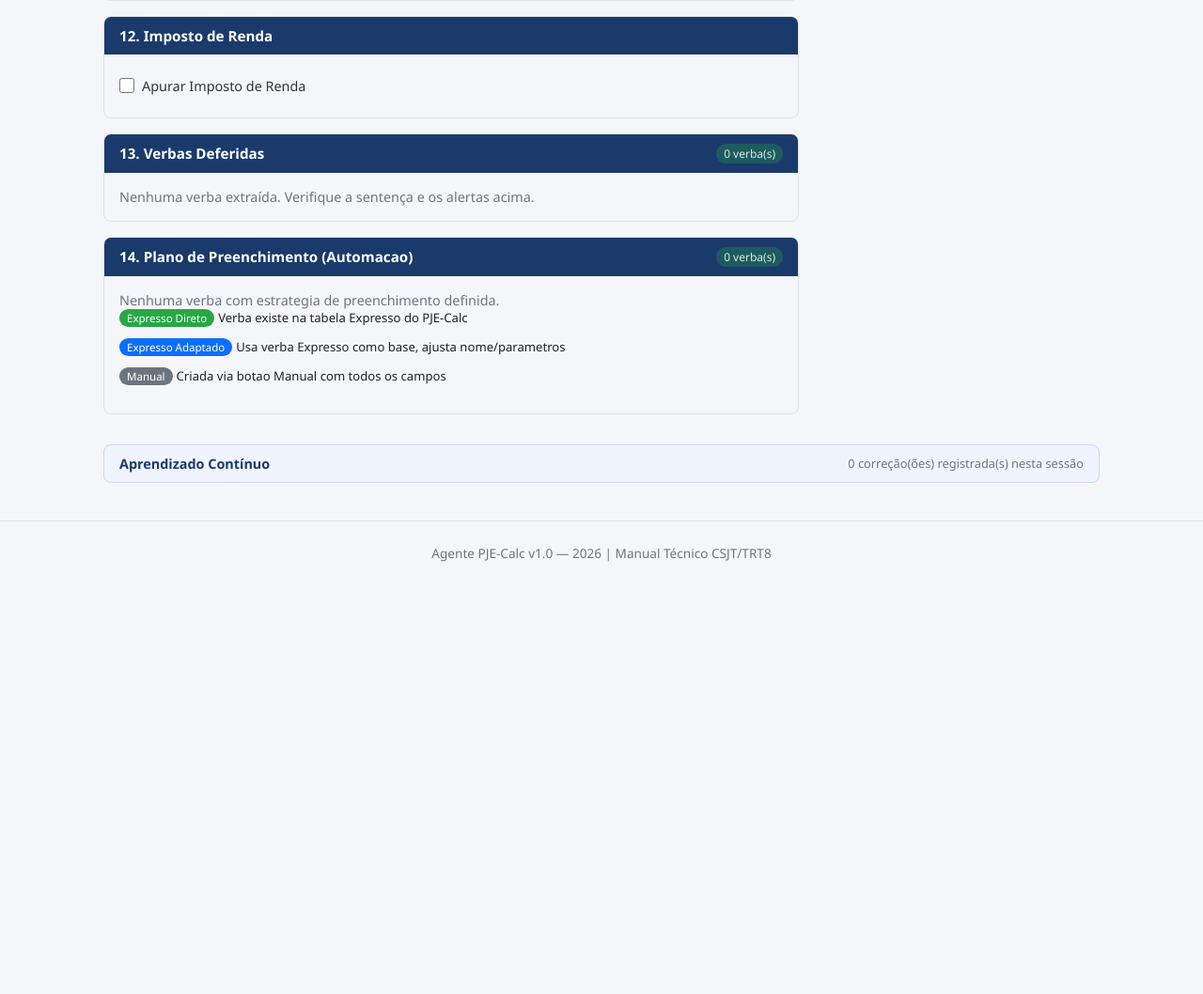
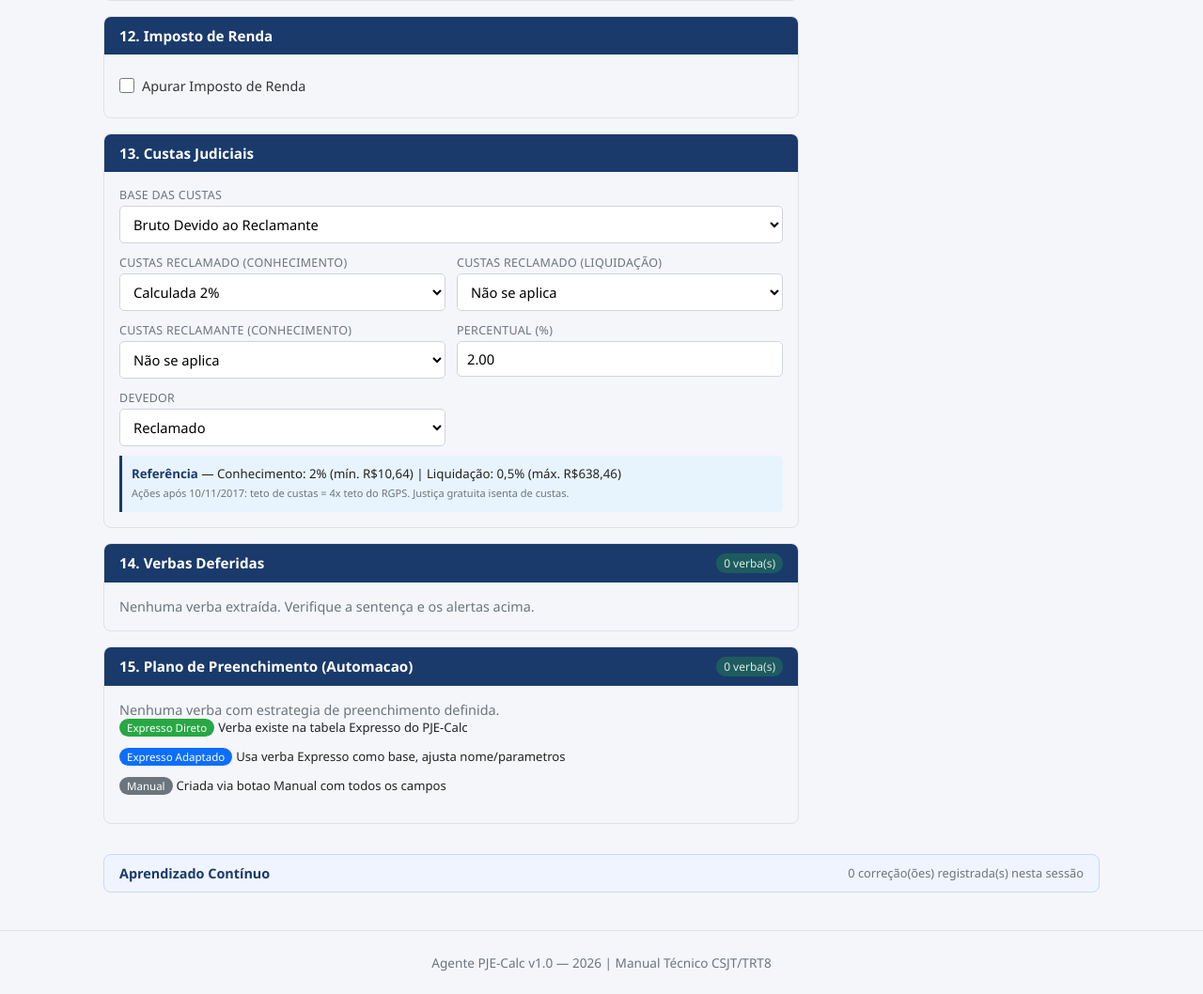
Before and after one commit to bragabarreto/pjecalc-agente, a FastAPI app: template templates/previa.html in a window 1280 px wide. Shown: the part 2655-3713 px from the top of the page at 94% size. Before the commit the page ends 3253 px from the top, so only its background shows below. Run offline with FastAPI, Linux system fonts and the light colour scheme; the template is opened without the code that fills it, so the values that code supplies are empty.

Commit message:
fix: custas judiciais — schema extração + seletores + prévia editável
- extraction.py: schema validação corrigido de 2 campos errados
  (base_custas/boolean) para 6 campos corretos (base, reclamado_conhecimento,
  reclamado_liquidacao, reclamante_conhecimento, percentual, devedor)
- pjecalc_selectors.py: adicionados seletores faltantes (Liquidação,
  Reclamante, Percentual, Devedor, baseParaApuracao)
- previa.html: nova seção 13 (Custas Judiciais) com todos os 6 campos
  editáveis via salvarCampo(), renumeração das seções seguintes

Co-Authored-By: Claude Opus 4.6 <noreply@anthropic.com>

```diff
--- a/modules/extraction.py
+++ b/modules/extraction.py
@@ -1523,8 +1523,12 @@ _EXTRACTION_SCHEMA: dict = {
         "custas_judiciais": {
             "type": ["object","null"], "additionalProperties": False,
             "properties": {
-                "base_custas":  {"type": ["string","null"]},
-                "custas_reclamado_conhecimento": {"type": ["boolean","null"]},
+                "base":                    {"type": ["string","null"]},
+                "reclamado_conhecimento":   {"type": ["string","null"]},
+                "reclamado_liquidacao":     {"type": ["string","null"]},
+                "reclamante_conhecimento":  {"type": ["string","null"]},
+                "percentual":              {"type": ["number","null"]},
+                "devedor":                 {"type": ["string","null"]},
             },
         },
         "campos_ausentes": {"type": "array", "items": {"type": "string"}},
--- a/templates/previa.html
+++ b/templates/previa.html
@@ -1200,10 +1200,71 @@
       </div>
     </div>
 
-    <!-- ═══ 13. VERBAS DEFERIDAS ═══ -->
+    <!-- ═══ 13. CUSTAS JUDICIAIS ═══ -->
+    {% set custas = dados.get('custas_judiciais') or {} %}
+    <div class="secao">
+      <div class="secao-titulo" onclick="toggleSecao('s-custas')">
+        13. Custas Judiciais
+      </div>
+      <div class="secao-corpo" id="s-custas">
+        <div class="campos-grid">
+          <div class="campo-form campo-col2">
+            <label>Base das Custas</label>
+            <select onchange="salvarCampo('custas_judiciais.base', this.value, this)">
+              <option value="Bruto Devido ao Reclamante" {{ 'selected' if custas.get('base','Bruto Devido ao Reclamante') == 'Bruto Devido ao Reclamante' }}>Bruto Devido ao Reclamante</option>
+              <option value="Bruto Devido ao Reclamante + Outros Débitos" {{ 'selected' if custas.get('base') == 'Bruto Devido ao Reclamante + Outros Débitos' }}>Bruto Devido ao Reclamante + Outros Débitos</option>
+            </select>
+          </div>
+          <div class="campo-form">
+            <label>Custas Reclamado (Conhecimento)</label>
+            <select onchange="salvarCampo('custas_judiciais.reclamado_conhecimento', this.value, this)">
+              <option value="CALCULADA" {{ 'selected' if custas.get('reclamado_conhecimento','CALCULADA') == 'CALCULADA' }}>Calculada 2%</option>
+              <option value="INFORMADA" {{ 'selected' if custas.get('reclamado_conhecimento') == 'INFORMADA' }}>Informada</option>
+              <option value="NAO_SE_APLICA" {{ 'selected' if custas.get('reclamado_conhecimento') == 'NAO_SE_APLICA' }}>Não se aplica</option>
+            </select>
+          </div>
+          <div class="campo-form">
+            <label>Custas Reclamado (Liquidação)</label>
+            <select onchange="salvarCampo('custas_judiciais.reclamado_liquidacao', this.value, this)">
+              <option value="NAO_SE_APLICA" {{ 'selected' if custas.get('reclamado_liquidacao','NAO_SE_APLICA') == 'NAO_SE_APLICA' }}>Não se aplica</option>
+              <option value="CALCULADA" {{ 'selected' if custas.get('reclamado_liquidacao') == 'CALCULADA' }}>Calculada 0,5%</option>
+              <option value="INFORMADA" {{ 'selected' if custas.get('reclamado_liquidacao') == 'INFORMADA' }}>Informada</option>
+            </select>
+          </div>
+          <div class="campo-form">
+            <label>Custas Reclamante (Conhecimento)</label>
+            <select onchange="salvarCampo('custas_judiciais.reclamante_conhecimento', this.value, this)">
+              <option value="NAO_SE_APLICA" {{ 'selected' if custas.get('reclamante_conhecimento','NAO_SE_APLICA') == 'NAO_SE_APLICA' }}>Não se aplica</option>
+              <option value="CALCULADA" {{ 'selected' if custas.get('reclamante_conhecimento') == 'CALCULADA' }}>Calculada 2%</option>
+              <option value="INFORMADA" {{ 'selected' if custas.get('reclamante_conhecimento') == 'INFORMADA' }}>Informada</option>
+            </select>
+          </div>
+          <div class="campo-form">
+            <label>Percentual (%)</label>
+            <input type="number" step="0.01" min="0" max="100"
+                   value="{{ (custas.get('percentual', 0.02) * 100)|round(2) if custas.get('percentual') else '2.00' }}"
+                   onchange="salvarCampo('custas_judiciais.percentual', (parseFloat(this.value)/100).toString(), this)"
+                   placeholder="2.00">
+          </div>
+          <div class="campo-form">
+            <label>Devedor</label>
+            <select onchange="salvarCampo('custas_judiciais.devedor', this.value, this)">
+              <option value="RECLAMADO" {{ 'selected' if custas.get('devedor','RECLAMADO') == 'RECLAMADO' }}>Reclamado</option>
+              <option value="RECLAMANTE" {{ 'selected' if custas.get('devedor') == 'RECLAMANTE' }}>Reclamante</option>
+            </select>
+          </div>
+        </div>
+        <div style="background:#e8f4fd; border-left:3px solid #1a3a6b; padding:10px; border-radius:0 5px 5px 0; font-size:0.83rem; line-height:1.5; margin-top:10px;">
+          <strong style="color:#1a3a6b;">Referência</strong> — Conhecimento: 2% (mín. R$10,64) | Liquidação: 0,5% (máx. R$638,46)<br>
+          <small style="color:#6c757d;">Ações após 10/11/2017: teto de custas = 4x teto do RGPS. Justiça gratuita isenta de custas.</small>
+        </div>
+      </div>
+    </div>
+
+    <!-- ═══ 14. VERBAS DEFERIDAS ═══ -->
     <div class="secao">
       <div class="secao-titulo" onclick="toggleSecao('s-verbas')">
-        13. Verbas Deferidas
+        14. Verbas Deferidas
         <span class="confianca-badge conf-alta">{{ verbas|length }} verba(s)</span>
       </div>
       <div class="secao-corpo" id="s-verbas">
@@ -1327,13 +1388,13 @@
       </div>
     </div>
 
-    <!-- ═══ 14. PLANO DE PREENCHIMENTO ═══ -->
+    <!-- ═══ 15. PLANO DE PREENCHIMENTO ═══ -->
     {% set todas_verbas_plan = [] %}
     {% for v in verbas_mapeadas.get('predefinidas', []) %}{% if todas_verbas_plan.append(v) %}{% endif %}{% endfor %}
     {% for v in verbas_mapeadas.get('personalizadas', []) %}{% if todas_verbas_plan.append(v) %}{% endif %}{% endfor %}
     <div class="secao">
       <div class="secao-titulo" onclick="toggleSecao('s-plano-preenchimento')">
-        14. Plano de Preenchimento (Automacao)
+        15. Plano de Preenchimento (Automacao)
         <span class="confianca-badge conf-alta">{{ todas_verbas_plan|length }} verba(s)</span>
       </div>
       <div class="secao-corpo" id="s-plano-preenchimento">
```
Also changed, not shown: knowledge/pjecalc_selectors.py (+13 -4 lines).
